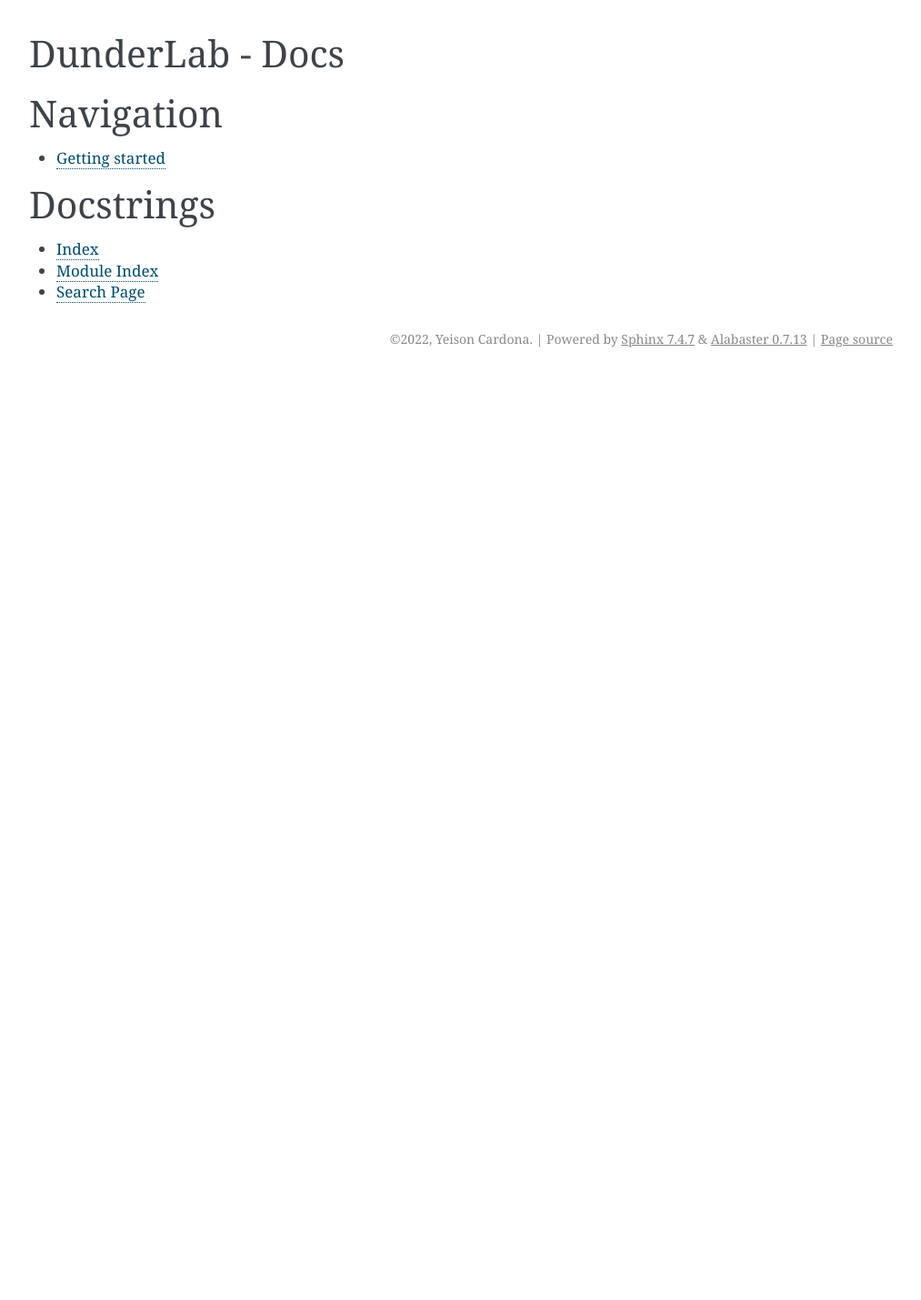
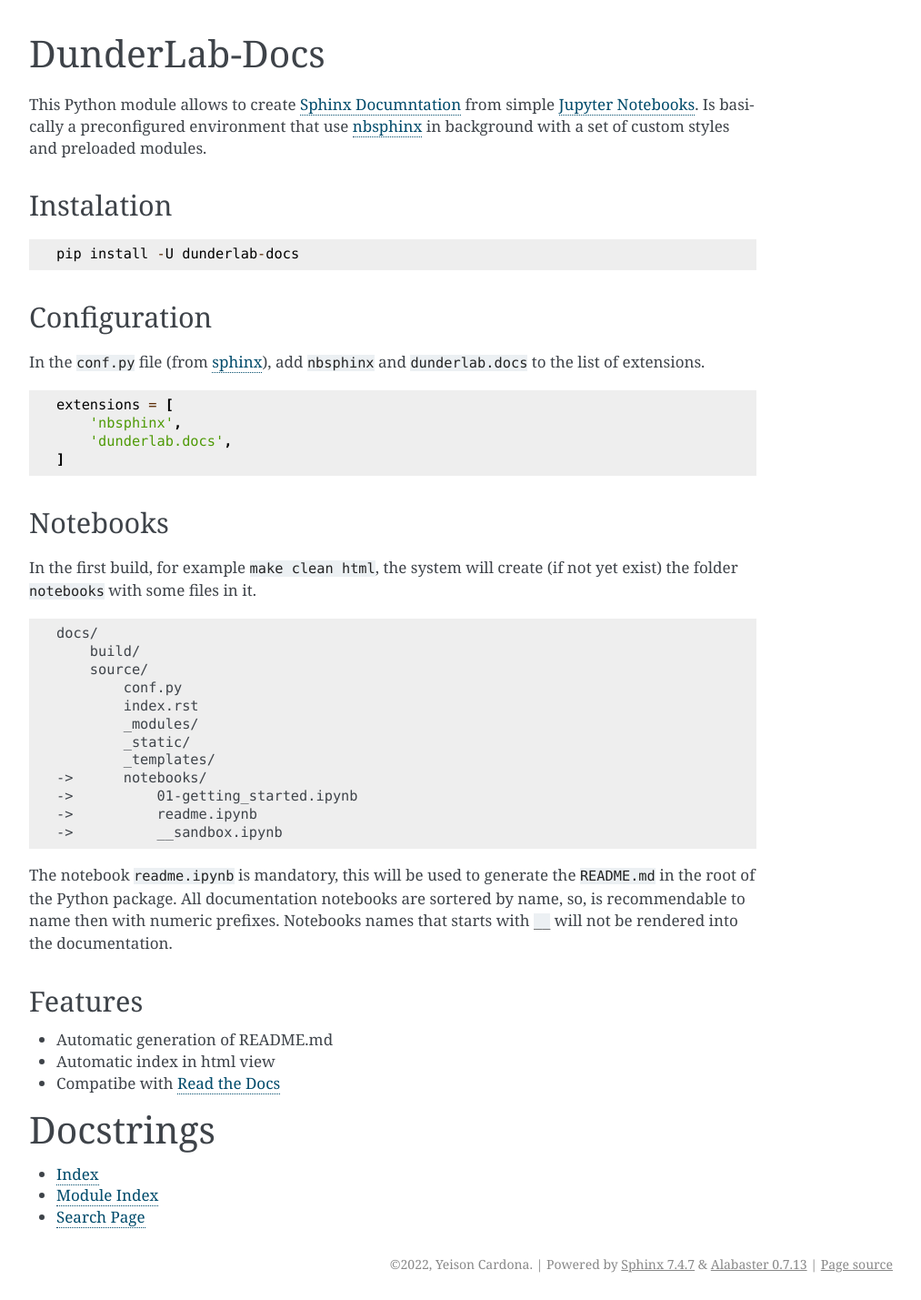
Before and after one commit to dunderlab/python-dunderlab.docs, a Sphinx documentation site: the page built from docs/source/index.rst, in a window 1280 px wide. Shown: the whole page at 91% size, without its empty margins (148-1161 px from the left). Built offline with Sphinx 7.4.7, drawn with Linux system fonts in a browser that asks for light colours; before the commit the page ends 900 px from its top, so only the background shows below that.

Commit message:
Documented

```diff
--- a/docs/source/index.rst
+++ b/docs/source/index.rst
@@ -1,11 +1,13 @@
 
 .. include:: notebooks/readme.rst
+
+
 
 .. toctree::
    :maxdepth: 2
    :name: mastertoc
 
-   notebooks/01-getting_started
+
 
 .. only:: html
 
--- a/docs/source/notebooks/readme.rst
+++ b/docs/source/notebooks/readme.rst
@@ -1,2 +1,65 @@
-DunderLab - Docs
-================
+DunderLab-Docs
+==============
+
+This Python module allows to create `Sphinx
+Documntation <https://www.sphinx-doc.org/en/master/>`__ from simple
+`Jupyter Notebooks <https://jupyter.org/>`__. Is basically a
+preconfigured environment that use
+`nbsphinx <https://nbsphinx.readthedocs.io/>`__ in background with a set
+of custom styles and preloaded modules.
+
+Instalation
+-----------
+
+.. code:: ipython3
+
+    pip install -U dunderlab-docs
+
+Configuration
+-------------
+
+In the ``conf.py`` file (from
+`sphinx <https://www.sphinx-doc.org/en/master/usage/configuration.html#example-of-configuration-file>`__),
+add ``nbsphinx`` and ``dunderlab.docs`` to the list of extensions.
+
+.. code:: ipython3
+
+    extensions = [
+        'nbsphinx',
+        'dunderlab.docs',
+    ]
+
+Notebooks
+---------
+
+In the first build, for example ``make clean html``, the system will
+create (if not yet exist) the folder ``notebooks`` with some files in
+it.
+
+::
+
+   docs/
+       build/
+       source/
+           conf.py
+           index.rst
+           _modules/
+           _static/
+           _templates/
+   ->      notebooks/
+   ->          01-getting_started.ipynb
+   ->          readme.ipynb
+   ->          __sandbox.ipynb
+
+The notebook ``readme.ipynb`` is mandatory, this will be used to
+generate the ``README.md`` in the root of the Python package. All
+documentation notebooks are sortered by name, so, is recommendable to
+name then with numeric prefixes. Notebooks names that starts with ``__``
+will not be rendered into the documentation.
+
+Features
+--------
+
+-  Automatic generation of README.md
+-  Automatic index in html view
+-  Compatibe with `Read the Docs <https://readthedocs.org/>`__
```
Also changed, not shown: docs/source/conf.py (line endings or trailing spaces), docs/source/notebooks/01-getting_started.ipynb (deleted), docs/source/notebooks/readme.ipynb, 1 other file.
